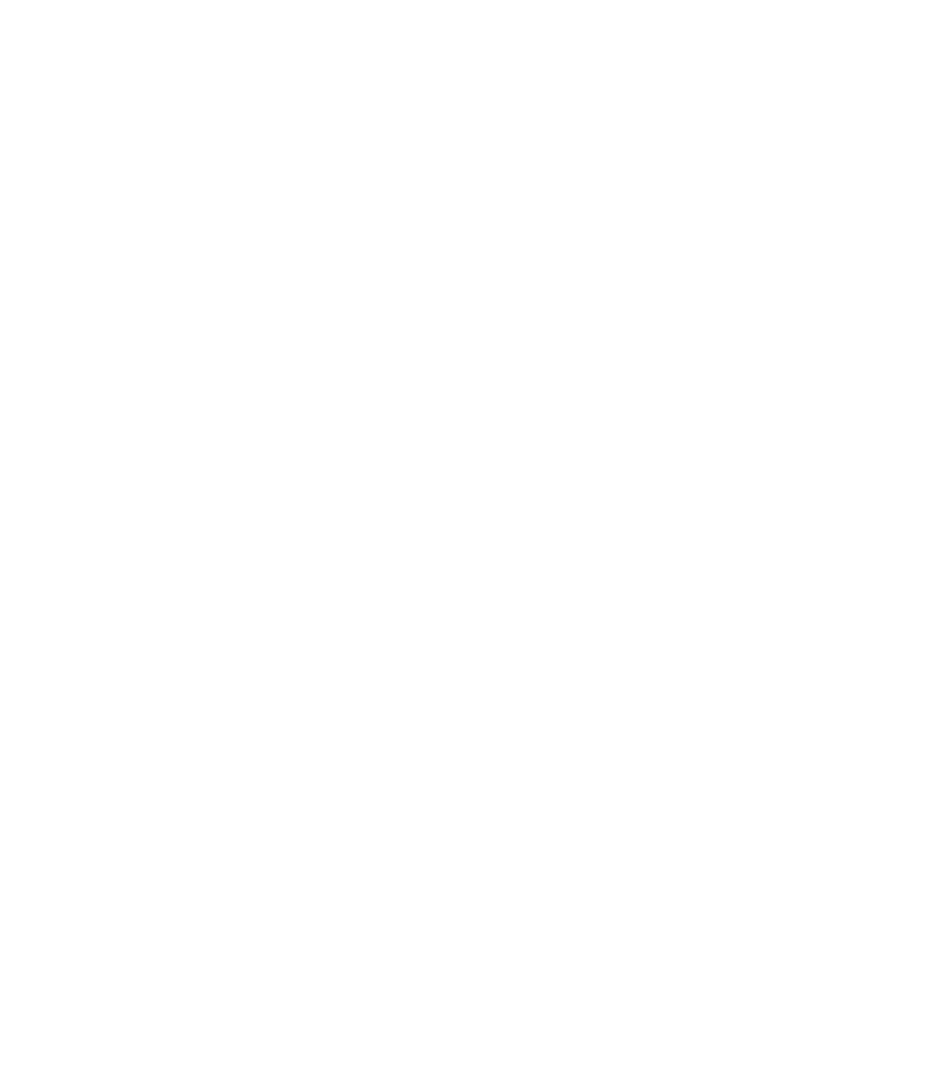
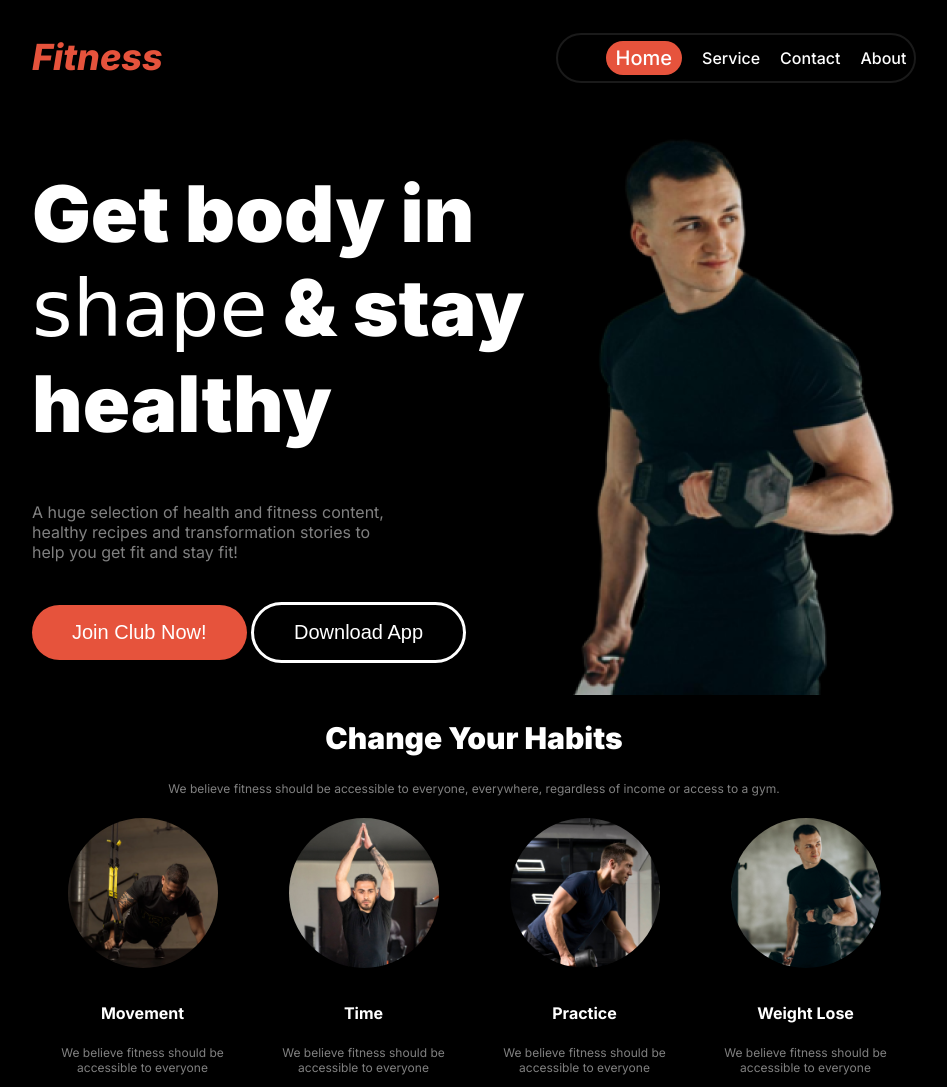
Before and after one commit to LiaJahan/fitness, a plain HTML site: page index.html in a window 1280 px wide. Shown: the whole page, without its empty margins (166-1113 px from the left). Before the commit the page ends 800 px from the top, so only its background shows below. Drawn offline with Linux system fonts and the light colour scheme; a web font is replaced by a local one.

Commit message:
adding header and habit part

```diff
--- a/index.html
+++ b/index.html
@@ -6,11 +6,60 @@
     <title>fitness</title>
     <link rel="stylesheet" href="style/style.css">
 </head>
-<body>
+<body class="inter-font text-white">
     <header>
+        <nav class="navbar display-flex">
+            <h3 class="brand"><i>Fitness</i></h3>
+            <ul class="nav-container display-flex">
+                <li class="nav-item"><a href="" class="nav-link nav-button">Home</a></li>
+                <li class="nav-item"><a href="" class="nav-link text-white">Service</a></li>
+                <li class="nav-item"><a href="" class="nav-link text-white">Contact</a></li>
+                <li class="nav-item"><a href="" class="nav-link text-white">About</a></li>
+            </ul>
+        </nav>
+        <div class="banner display-flex">
+            <div>
+            <h1 class="banner-header">Get body in <br><span class="cedarville-cursive-regular">shape</span> & stay <br>healthy </h1>
+            <p class="banner-paragraph opacity">A huge selection of health and fitness content, healthy recipes and transformation stories to help you get fit and stay fit! </p>
+            <button class="btn-primary">Join Club Now!</button>
+            <button class="banner-button">Download App</button>
+            </div>
+            <img src="images/Images 2.png" alt="">
+            <!-- <button class="banner-box1"><b>500+</b>Free Workout Videos</button>
+            <button class="banner-box2"><b>350+</b>Video tutorial</button> -->
+        </div>
+    </header>
 
-    </header>
+
     <main>
+        <!-- habits -->
+        <section class="habit">
+            <h1 class="h-header1">Change Your Habits</h1>
+            <p class="opacity habit-paragraph">We believe fitness should be accessible to everyone, everywhere, regardless of income or access to a gym.</p>
+        <div class="display-flex">
+            <div>
+                <img src="images/h1.png" alt="image of different workout" class="round-image">
+                <h4 class="h-header">Movement</h4>
+                <p class="habit-paragraph opacity">We believe fitness should be accessible to everyone</p>
+            </div>
+            <div>
+                <img src="images/h2.png" alt="image of different workout" class="round-image">
+                <h4 class="h-header">Time</h4>
+                <p class="opacity habit-paragraph">We believe fitness should be accessible to everyone</p>
+            </div>
+            <div>
+                <img src="images/h3.png" alt="image of different workout" class="round-image">
+                <h4 class="h-header">Practice</h4>
+                <p class="opacity habit-paragraph">We believe fitness should be accessible to everyone</p>
+            </div>
+            <div>
+                <img src="images/h4.png" alt="image of different workout" class="round-image">
+                <h4 class="h-header">Weight Lose</h4>
+                <p class="opacity habit-paragraph">We believe fitness should be accessible to everyone</p>
+            </div>
+        </div>
+
+        </section>
 
     </main>
     <footer>
--- a/style/style.css
+++ b/style/style.css
@@ -0,0 +1,139 @@
+@import url('https://fonts.googleapis.com/css2?family=Inter:ital,opsz,wght@0,14..32,100..900;1,14..32,100..900&display=swap');
+@import url('https://fonts.googleapis.com/css2?family=Cedarville+Cursive&display=swap');
+
+.inter-font {
+    font-family: "Inter", sans-serif;
+    font-optical-sizing: auto;
+    font-weight: 400;
+    font-style: normal;
+  }
+
+  .cedarville-cursive-regular {
+    font-family: "Cedarville Cursive", cursive;
+    font-weight: 400;
+    font-style: normal;
+  }
+
+
+/* shared class */
+
+body{
+    background-color: black;
+    margin: 0px 198px;
+}
+
+.display-flex{
+    display: flex;
+}
+
+.text-white{
+    color: white;
+}
+
+.opacity{
+    opacity: 50%;
+}
+.btn-primary{
+    border-radius: 46px;
+    background: rgb(230, 83, 60);
+    color: white;
+    padding: 16px 40px;
+    font-size: 1.25rem;
+    border: none;
+    border-radius: 46px;
+}
+
+/* navbar */
+
+.navbar{
+    justify-content: space-between;
+    align-items: center;
+}
+
+.brand{
+color: rgb(230, 83, 60);
+font-size: 36px;
+font-weight: 800;
+line-height: 120%;
+text-align: left;
+}
+
+.nav-item{
+    list-style: none;
+}
+
+.nav-button{
+    border-radius: 46px;
+    background: rgb(230, 83, 60);
+    color: white;
+    padding: 5px 10px;
+    font-size: 1.25rem;
+    border: none;
+    border-radius: 46px;
+}
+.nav-link{
+    text-decoration: none;
+    font-weight: 500;
+}
+
+.nav-container{display: flex;
+    justify-content: center; /* Centers nav-items horizontally */
+    align-items: center; /* Centers nav-items vertically */
+    box-sizing: border-box;
+    border: 2px solid rgba(255, 255, 255, 0.1);
+    border-radius: 39px;
+    width: 360px;
+    height: 50px;
+    gap: 20px;
+}
+
+/* banner */
+
+.banner-header{
+font-size: 78px;
+font-weight: 900;
+line-height: 120%;
+letter-spacing: 0%;
+text-align: left;
+}
+
+.banner-paragraph{
+    max-width: 70%;
+    margin-bottom: 40px;
+}
+
+.banner-button{
+    border-radius: 46px;
+    background: none;
+    color: white;
+    padding: 16px 40px;
+    font-size: 1.25rem;
+    border: solid white;
+    border-radius: 46px;
+}
+
+
+/* Habits */
+
+.h-header1{
+    font-size: 30px;
+font-weight: 900;
+}
+.habit{
+    text-align: center;
+}
+.round-image {
+    width: 150px;
+    height: 150px;
+    border-radius: 50%;
+    object-fit: cover;
+    margin: 10px;
+}
+
+.h-header{
+    font-size: 16px;
+}
+
+.habit-paragraph{
+    font-size: 12px;
+}
```
Also changed, not shown: images/h1.png (renamed from images/image 3.png), images/h2.png (renamed from images/image 2.png), images/h3.png (renamed from images/image 4.png), images/h4.png (renamed from images/image 5.png).
